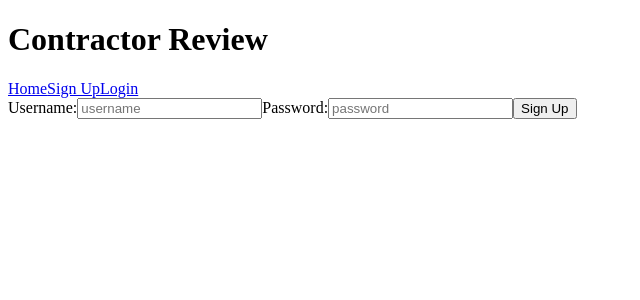
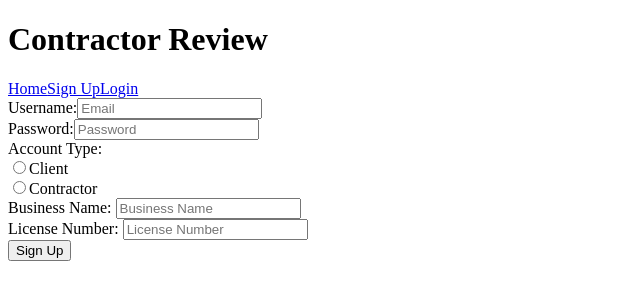
Before and after one commit to burns1916/contractor-review-client, a React (Create React App) app: page /signup in a window 1280 px wide. Shown: the top 300 px of the page, without its empty margins (0-640 px from the left). Built offline with nearby package versions, Linux system fonts and the light colour scheme.

Commit message:
added meta type to sign up

```diff
--- a/src/components/Signup.js
+++ b/src/components/Signup.js
@@ -5,19 +5,27 @@
 
 const SignUp = (props) => {
 
-    const [userName, setUserName] = useState('')
+    const [email, setEmail] = useState('')
 
     const [password, setPassword] = useState('')
+
+    const [metaType, setMetaType] = useState('')
+
+    const [name, setName] = useState('')
+
+    const [businessName, setBusinessName] = useState('')
+
+    const [licenseNumber, setLicenseNumber] = useState('')
 
     const handleSubmit = (e) => {
         e.preventDefault();
 
-        if(!userName || !password) {
+        if(!email || !password) {
             alert("Please add username and password")
         } else {
-        props.signup({userName, password})
+        props.signup({email, password})
         }
-        setUserName('')
+        setEmail('')
         setPassword('')
     }
 
@@ -25,9 +33,34 @@
             <>
             <form onSubmit={handleSubmit}>
                 <label>Username:</label>
-                <input type="text" placeholder="username" value={userName} onChange={(e) => setUserName(e.target.value)} />
+                <input type="text" placeholder="Email" name={email} value={email} onChange={(e) => setEmail(e.target.value)} />
+                <br />
                 <label>Password:</label>
-                <input type="password" placeholder="password" value={password} onChange={(e) => setPassword(e.target.value)} />
+                <input type="password" placeholder="Password" name={password} value={password} onChange={(e) => setPassword(e.target.value)} />
+                <br />
+                <label>Account Type:</label>
+                <br />
+                <input type="radio" name={metaType} value="client" checked={metaType === "client"} onChange={(e) => setMetaType(e.target.value)} />
+                <label>Client</label>
+                <br />
+                <input type="radio" name={metaType} value="contractor" checked={metaType === "contractor"} onChange={(e) => setMetaType(e.target.value)} />
+                <label>Contractor</label>
+                <br />
+                {metaType === "client" ?
+                    <>
+                    <label>Name: </label>
+                    <input type="text" placeholder="Name" name={name} value={name} onChange={(e) => setName(e.target.value)} />
+                    </>
+                    :
+                    <>
+                    <label>Business Name: </label>
+                    <input type="text" placeholder="Business Name" name={businessName} value={businessName} onChange={(e) => setBusinessName(e.target.value)} />
+                    <br />
+                    <label>License Number: </label>
+                    <input type="text" placeholder="License Number" name={licenseNumber} value={licenseNumber} onChange={(e) => setLicenseNumber(e.target.value)} />
+                    </>
+                    }
+                <br />
                 <input type="submit" value="Sign Up" />
             </form>
             </>
```
